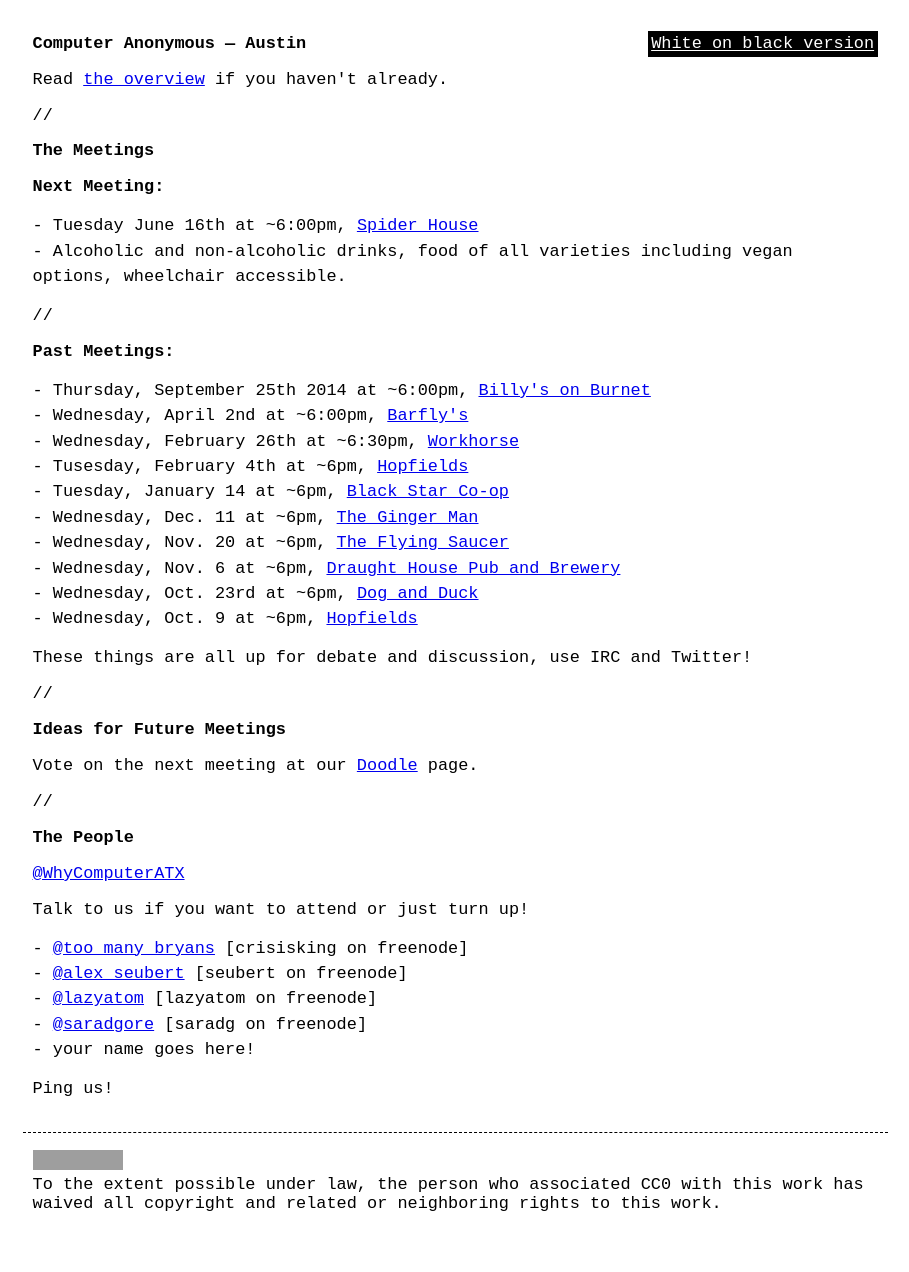
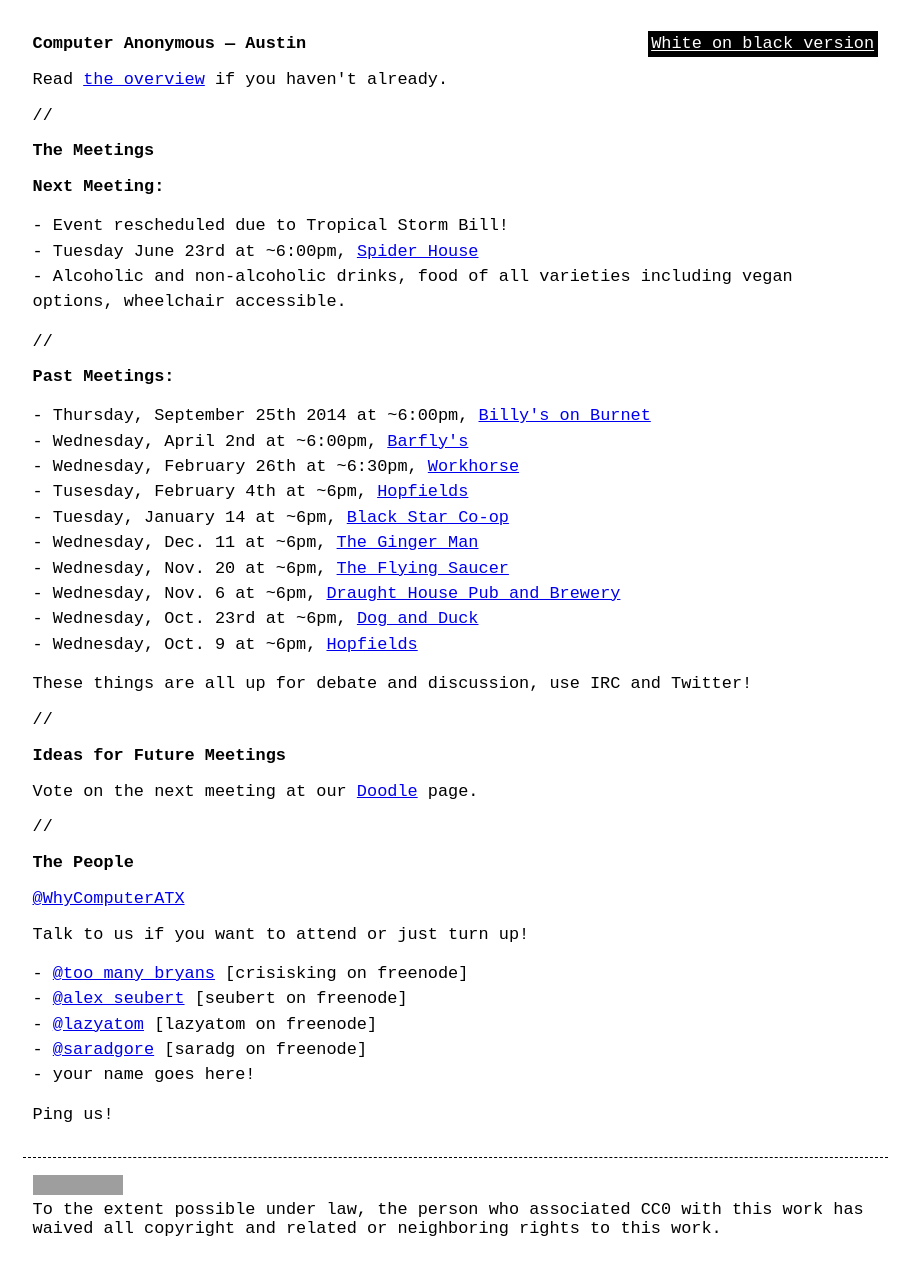
Before and after one commit to computeranonymous/computer, a Jekyll site: the page built from us_austin.html, in a window 1280 px wide. Shown: the whole page, without its empty margins (185-1094 px from the left). Built offline with Jekyll 4.4.1, drawn with Linux system fonts in a browser that asks for light colours; before the commit the page ends 1247 px from its top, so only the background shows below that; grey boxes are pictures that could not be loaded.

Commit message:
Update us_austin date change

```diff
--- a/us_austin.html
+++ b/us_austin.html
@@ -13,7 +13,8 @@
 <h3>Next Meeting:</h3>
 
 <ul>
-    <li>Tuesday June 16th at ~6:00pm, <a href="https://spiderhouseaustin.com/cafe/">Spider House</a></li>
+    <li>Event rescheduled due to Tropical Storm Bill!</li>
+    <li>Tuesday June 23rd at ~6:00pm, <a href="https://spiderhouseaustin.com/cafe/">Spider House</a> </li>
     <li>Alcoholic and non-alcoholic drinks, food of all varieties including vegan options, wheelchair accessible.</li>
 </ul>
 
```
